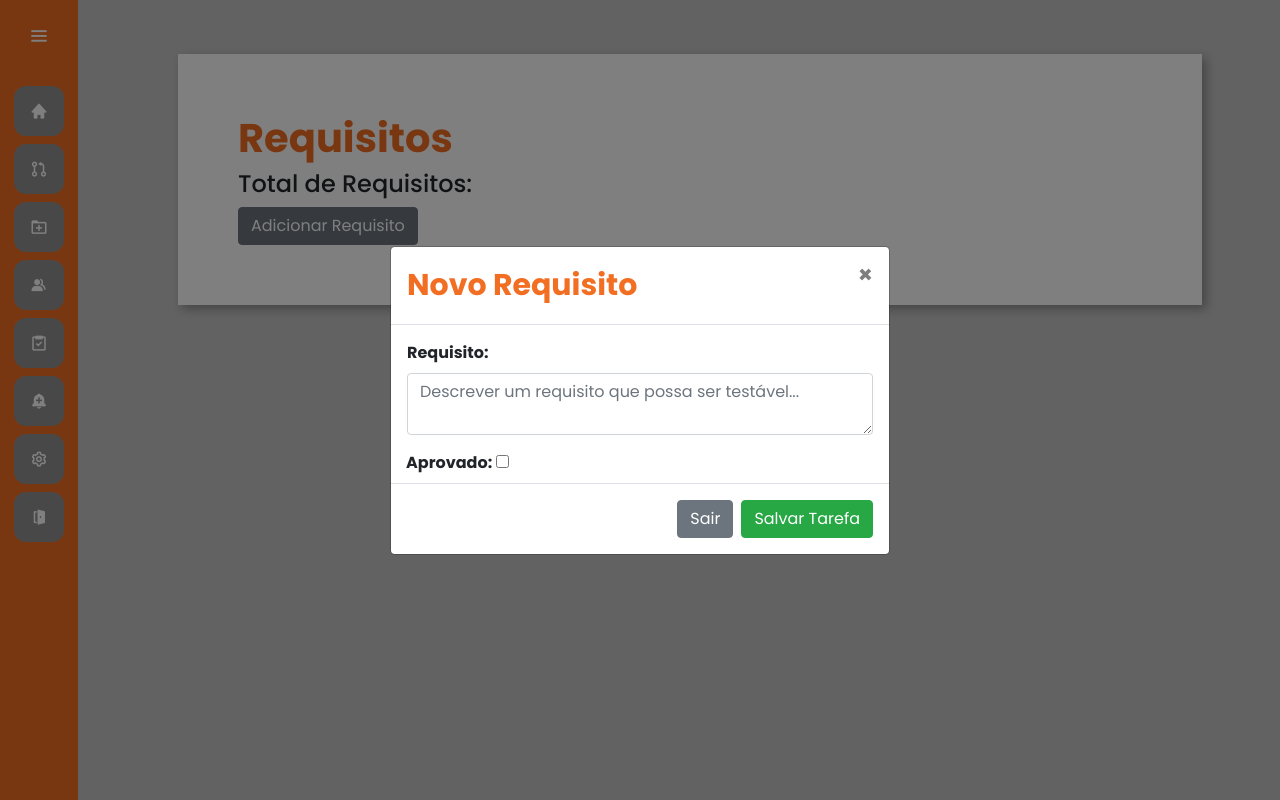
After one commit to RafaelSchneider91/gestao_projetos, a Django app: page /demanda/requisitos/1 in a window 1280 px wide, after a click on "Adicionar Requisito". The commit adds this page. Run offline with Django 4.2, Linux system fonts and the light colour scheme; a user stored in the database is signed in; data comes from the database, SQL or seed files in the repository; both versions use the stored data as it was after the commit; parts of the project's set-up code (start-up, migrations or seed data) failed here and were passed over.

Commit message:
atualizacao100623

```diff
--- a/demandas/models.py
+++ b/demandas/models.py
@@ -44,3 +44,33 @@ class NovaDemanda(models.Model):
 
     class Meta:
         verbose_name = 'Demanda'
+
+
+
+
+class Requisitos(models.Model):
+    demanda = models.ForeignKey(NovaDemanda, on_delete=models.CASCADE)
+    id_demanda_requisito = models.PositiveIntegerField(default=0)
+    descricao_requisito = models.TextField( blank=False, null=False)
+    aprovacao = models.BooleanField(default=False)
+    # versao = models.DecimalField() ### TODO: verificar se é necessario incluir
+
+
+    class Meta:
+        verbose_name = 'Requisito'
+
+class PrioridadeUserStorie(models.Model):
+    prioridade = models.CharField(max_length=50) #alta-media-baixa
+
+    def __str__(self) -> str:
+        return self.prioridade
+
+class UserStories(models.Model):
+    requisito = models.ForeignKey(Requisitos, on_delete=models.CASCADE)
+    id_storie = models.PositiveIntegerField(default=999999)
+    historia = models.TextField( blank=False, null=False)
+    aceitacao = models.TextField( blank=False, null=False)
+    prioridade = models.ForeignKey(PrioridadeUserStorie, on_delete=models.CASCADE)
+
+    class Meta:
+        verbose_name = 'UserStorie'
--- a/demandas/templates/demanda_unico.html
+++ b/demandas/templates/demanda_unico.html
@@ -30,7 +30,8 @@
             </div>
             <hr>
 
-            <button type="button" class="btn btn-secondary" data-toggle="modal" data-target="#modalata">Requisitos</button>
+            {% comment %} <button type="button" class="btn btn-secondary">Requisitos<a href="{% url 'demandas_projeto' %}"></a></button>  {% endcomment %}
+            <a class="btn btn-secondary" href="{% url 'requisitos' iddemanda=demanda.id %}">Requisitos</a>
             {% comment %} #TODO: criar tela para cadastro de requisitos; {% endcomment %}
             <button type="button" class="btn btn-secondary" data-toggle="modal" data-target="#modalata">Tests Cases</button>
             {% comment %} #TODO: criar tela para cadastro dos testes; {% endcomment %}
--- /dev/null
+++ b/demandas/templates/modal_novo_requisito.html
@@ -0,0 +1,71 @@
+{% load static %}
+
+<!-- Modal Nova Tarefa-->
+<div class="modal fade" id="ModalNovoRequisito" tabindex="-1" role="dialog" aria-labelledby="exampleModalCenterTitle" aria-hidden="true">
+<div class="modal-dialog modal-dialog-centered" role="document">
+    <div class="modal-content">
+    <div class="modal-header">
+        <h5 style="font-size: 30px" class="modal-title titulo" id="exampleModalLabel">Novo Requisito</h5>
+        <button type="button" class="close" data-dismiss="modal" aria-label="Close">
+        <span aria-hidden="true">&times;</span>
+        </button>
+    </div>
+    <form id="nova_tarefa" action="#" method="POST" enctype="multipart/form-data">{% csrf_token %}
+        {% comment %} <div>
+            <div class="modal-body">
+                <label>Projeto:</label>{% csrf_token %}
+                <select id="projeto_select" class="form-select input-tarefa" name="projeto" onchange="alteraprojeto()">
+                    {% for projeto in projetos %}
+                        <option value={{projeto.id}}>{{projeto}}</option>
+                    {% endfor %}
+
+                </select>
+            </div>
+        </div>			 {% endcomment %}
+
+
+        <div class="modal-body">
+            <label>Requisito:</label>
+            {% comment %} <input type="text" name="descricao" class="form-control" placeholder="Digite uma descricao da tarefa..."> {% endcomment %}
+            <textarea name="descricao_requisito" class="form-control" placeholder="Descrever um requisito que possa ser testável..."></textarea>
+
+        </div>
+
+        <div class="col-md">
+            <label for="checkbox">Aprovado:</label>
+            <input type="checkbox" id="checkbox" name="aprovado" value="true" >
+        </div>
+
+        {% comment %} <div class="col-md">
+            <label>Status Tarefa:</label>
+                <select name="status_tarefa" class="form-select input-tarefa">
+                    <option value="N">Não Iniciado</option>
+                    <option value="E">Em andamento</option>
+                    <option value="P">Pendente</option>
+                    <option value="C">Concluido</option>
+
+                </select>
+        </div> {% endcomment %}
+        {% comment %} <div>
+            <div class="modal-body">
+                <label>Inicio Planejado:</label>
+                <input type="date" name="data_inicio_plan" class="form-control">
+            </div>
+        </div>
+        <div>
+            <div class="modal-body">
+                <label>Fim Planejado:</label>
+                <input type="date" name="data_fim_plan" class="form-control">
+            </div>
+        </div> {% endcomment %}
+
+        <div class="modal-footer">
+            <button type="button" class="btn btn-secondary" data-dismiss="modal">Sair</button>
+            {% comment %} <button type="button" class="btn-salvar-tarefa">Salvar</button> {% endcomment %}
+            <input type="submit" value="Salvar Tarefa" class="btn btn-success">
+        </div>
+    </form>
+
+
+</div>
+</div>
--- /dev/null
+++ b/demandas/templates/requisitos.html
@@ -0,0 +1,34 @@
+{% extends 'base.html' %}
+{% load static %}
+
+{% block 'head' %}
+    <link href="{% static 'demandas/css/demanda_unico.css' %}" rel="stylesheet">
+{% endblock%}
+
+
+{% block 'body' %}
+
+
+    <br>
+    <div class="container">
+        {% include "parciais/_messages.html" %}
+
+        <h1 class="titulo">Requisitos</h1>
+
+        <h4>Total de Requisitos:</h4>
+
+
+        <button type="button" class="btn btn-secondary bx-" data-toggle="modal" data-target="#ModalNovoRequisito">
+            Adicionar Requisito
+        </button>
+
+
+
+
+        <!-- Modal Nova Requisito = templates -->
+        {% include "modal_novo_requisito.html" %}
+
+        {% comment %} #TODO: abrir modal para cadastrasto; {% endcomment %}
+
+    </div>
+{% endblock %}
--- a/demandas/urls.py
+++ b/demandas/urls.py
@@ -4,8 +4,12 @@ from . import views
 urlpatterns = [
     path('demandas_projeto/', views.demandas_projeto, name='demandas_projeto'),
     path('cadastro_novademanda/', views.cadastro_novademanda, name='cadastro_novademanda'),
-    path('demandas/demanda/<int:iddemanda>', views.demanda_unico, name='demanda_unico'),
-    path('demandas/', views.demandas, name='demandas'),
+    path('<int:iddemanda>', views.demanda_unico, name='demanda_unico'),
+    # path('demandas/demanda/<int:iddemanda>', views.demanda_unico, name='demanda_unico'),
+
+    path('', views.demandas, name='demandas'),
+    # path('demandas/', views.demandas, name='demandas'),
+    path('requisitos/<int:iddemanda>', views.requisitos, name='requisitos'),
     # path('', views.demandas, name='demandas'),
     path('alterastatus/<int:parametro>' , views.alterastatus, name='alterastatus'),
 
--- a/demandas/views.py
+++ b/demandas/views.py
@@ -145,3 +145,12 @@ def alterastatus(request, parametro):
         id_demanda.status_backlog_id = status_backlog
         id_demanda.save()
         return redirect('demandas')
+
+@login_required(redirect_field_name='login')
+def requisitos(request, iddemanda):
+    if request.method == "GET":
+        id_demanda = get_object_or_404(NovaDemanda, id=iddemanda)
+
+        content = {'demanda': id_demanda}
+
+        return render(request, 'requisitos.html', content)
--- a/membros/urls.py
+++ b/membros/urls.py
@@ -2,6 +2,6 @@ from django.urls import path
 from . import views
 
 urlpatterns = [
-    path('membros/', views.membros, name='membros'),
+    path('', views.membros, name='membros'),
 
 ]
--- a/templates/base.html
+++ b/templates/base.html
@@ -69,7 +69,7 @@
 
           <li>
             <a href="#">
-              <i class='bx bx-notification' ></i>
+              <i class='bx bxs-bell-plus' ></i>
               <span class="links_name">Notificações</span>
             </a>
             <span class="tooltip">Notificações</span>
```
Also changed, not shown: demandas/admin.py (+9 -1 lines), db.sqlite3, demandas/migrations/0019_prioridadeuserstorie_requisitos_userstories.py (added), tarefas/migrations/0033_alter_novatarefa_data_fim_planejado.py (added).
